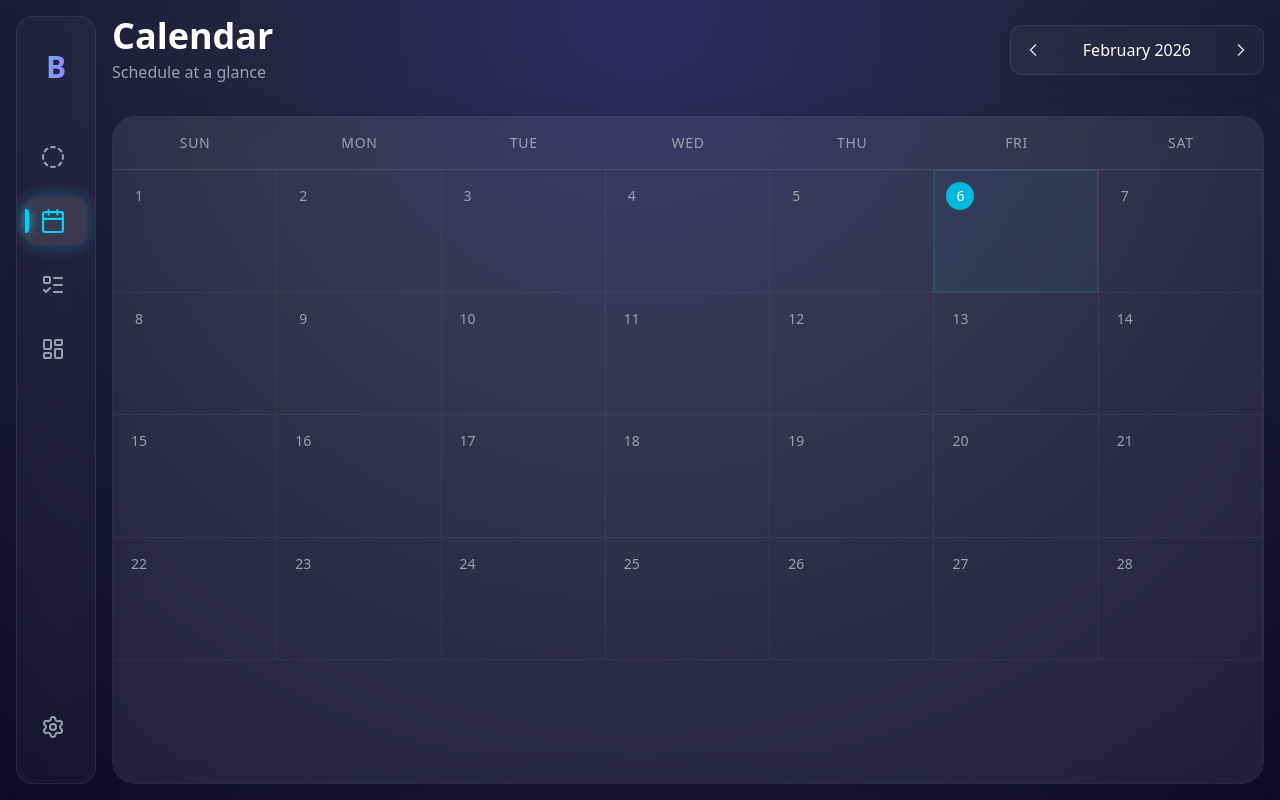
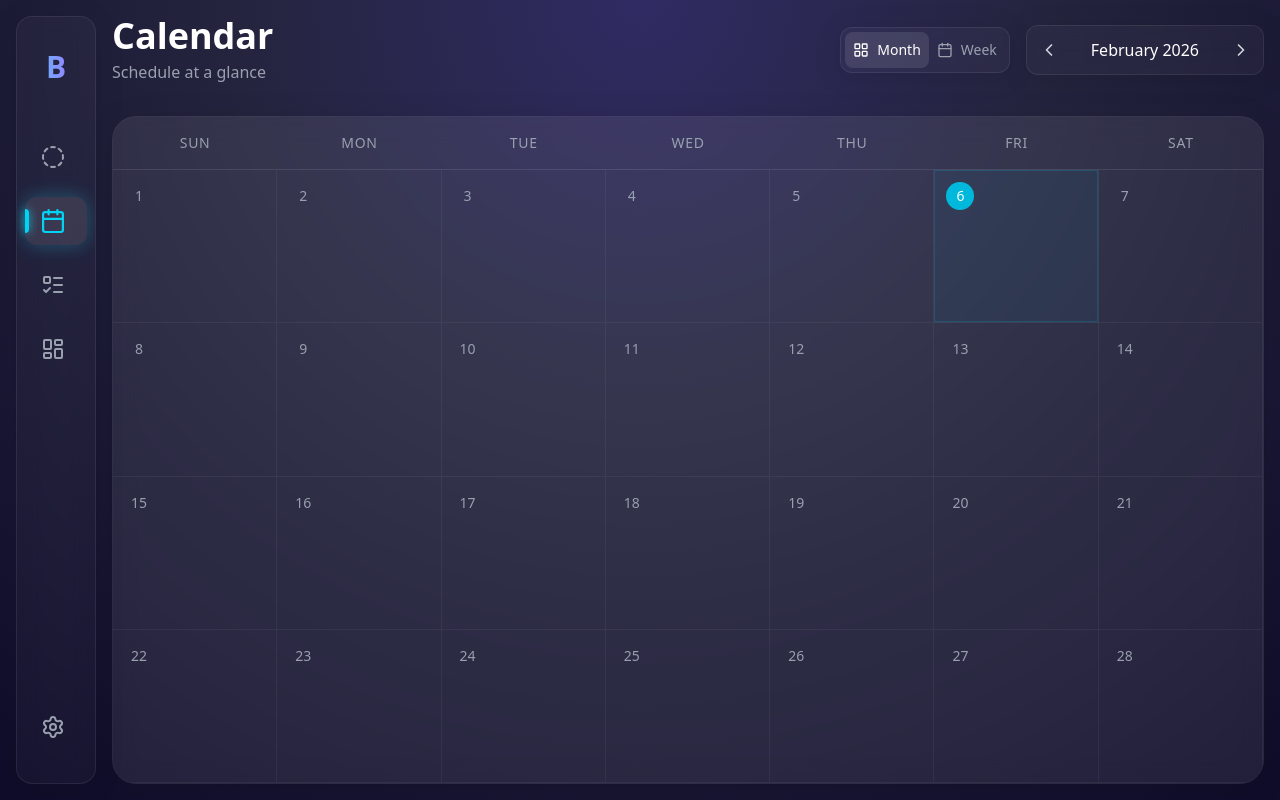
Before and after one commit to marcosromanv00/portfolio-task-manager, a Next.js app: page /calendar in a window 1280 px wide. Built offline with nearby package versions, Linux system fonts and the light colour scheme.

Commit message:
feat: Add calendar and list views for tasks.

```diff
--- a/src/app/calendar/page.tsx
+++ b/src/app/calendar/page.tsx
@@ -13,27 +13,58 @@ import {
   isSameDay,
   addMonths,
   subMonths,
+  addWeeks,
+  subWeeks,
   isToday,
 } from "date-fns";
-import { ChevronLeft, ChevronRight, Plus } from "lucide-react";
+import {
+  ChevronLeft,
+  ChevronRight,
+  Plus,
+  Calendar as CalIcon,
+  LayoutGrid,
+} from "lucide-react";
 import { cn } from "@/lib/utils";
+
+type ViewMode = "month" | "week";
 
 export default function CalendarPage() {
   const { tasks } = useTaskStore();
   const [currentDate, setCurrentDate] = useState(new Date());
+  const [viewMode, setViewMode] = useState<ViewMode>("month");
 
+  const getCalendarDays = () => {
+    if (viewMode === "month") {
       const monthStart = startOfMonth(currentDate);
       const monthEnd = endOfMonth(currentDate);
       const startDate = startOfWeek(monthStart);
       const endDate = endOfWeek(monthEnd);
+      return eachDayOfInterval({ start: startDate, end: endDate });
+    } else {
+      const startDate = startOfWeek(currentDate);
+      const endDate = endOfWeek(currentDate);
+      return eachDayOfInterval({ start: startDate, end: endDate });
+    }
+  };
 
-  const days = eachDayOfInterval({
-    start: startDate,
-    end: endDate,
-  });
+  const days = getCalendarDays();
 
-  const nextMonth = () => setCurrentDate(addMonths(currentDate, 1));
-  const prevMonth = () => setCurrentDate(subMonths(currentDate, 1));
+  const next = () => {
+    setCurrentDate(
+      viewMode === "month"
+        ? addMonths(currentDate, 1)
+        : addWeeks(currentDate, 1),
+    );
+  };
+
+  const prev = () => {
+    setCurrentDate(
+      viewMode === "month"
+        ? subMonths(currentDate, 1)
+        : subWeeks(currentDate, 1),
+    );
+  };
+
   const today = () => setCurrentDate(new Date());
 
   const getTasksForDay = (date: Date) => {
@@ -50,25 +81,57 @@ export default function CalendarPage() {
           <p className="text-gray-400">Schedule at a glance</p>
         </div>
 
-        <div className="flex items-center gap-4 bg-white/5 p-1 rounded-xl glass">
+        <div className="flex items-center gap-4">
+          <div className="bg-white/5 p-1 rounded-xl glass flex">
             <button
-            onClick={prevMonth}
+              onClick={() => setViewMode("month")}
+              className={cn(
+                "p-2 rounded-lg transition-colors flex items-center gap-2 text-sm font-medium",
+                viewMode === "month"
+                  ? "bg-white/10 text-white"
+                  : "text-gray-400 hover:text-white",
+              )}
+            >
+              <LayoutGrid className="w-4 h-4" />
+              Month
+            </button>
+            <button
+              onClick={() => setViewMode("week")}
+              className={cn(
+                "p-2 rounded-lg transition-colors flex items-center gap-2 text-sm font-medium",
+                viewMode === "week"
+                  ? "bg-white/10 text-white"
+                  : "text-gray-400 hover:text-white",
+              )}
+            >
+              <CalIcon className="w-4 h-4" />
+              Week
+            </button>
+          </div>
+
+          <div className="flex items-center gap-2 bg-white/5 p-1 rounded-xl glass">
+            <button
+              onClick={prev}
               className="p-2 hover:bg-white/10 rounded-lg text-gray-300 transition-colors"
             >
               <ChevronLeft className="w-5 h-5" />
             </button>
             <button
               onClick={today}
-            className="px-4 py-2 font-medium text-white hover:bg-white/10 rounded-lg transition-colors"
+              className="px-4 py-2 font-medium text-white hover:bg-white/10 rounded-lg transition-colors min-w-[140px] text-center"
             >
-            {format(currentDate, "MMMM yyyy")}
+              {format(
+                currentDate,
+                viewMode === "month" ? "MMMM yyyy" : "'Week of' MMM d",
+              )}
             </button>
             <button
-            onClick={nextMonth}
+              onClick={next}
               className="p-2 hover:bg-white/10 rounded-lg text-gray-300 transition-colors"
             >
               <ChevronRight className="w-5 h-5" />
             </button>
+          </div>
         </div>
       </header>
 
@@ -86,22 +149,28 @@ export default function CalendarPage() {
         </div>
 
         {/* Calendar Grid */}
-        <div className="grid grid-cols-7 grid-rows-5 flex-1 bg-white/5">
-          {" "}
-          {/* grid-rows-5 or 6 depending on month */}
-          {days.map((day, dayIdx) => {
+        <div
+          className={cn(
+            "grid grid-cols-7 flex-1 bg-white/5",
+            viewMode === "week" ? "grid-rows-1" : "auto-rows-fr",
+          )}
+        >
+          {days.map((day) => {
             const dayTasks = getTasksForDay(day);
-            const isCurrentMonth = isSameMonth(day, monthStart);
+            const isCurrentMonth = isSameMonth(day, currentDate);
             const isDayToday = isToday(day);
 
             return (
               <div
                 key={day.toString()}
                 className={cn(
-                  "min-h-[100px] border-b border-r border-white/5 p-3 flex flex-col gap-1 transition-colors hover:bg-white/5 group relative",
-                  !isCurrentMonth && "bg-black/20 opacity-50",
+                  "border-b border-r border-white/5 p-3 flex flex-col gap-1 transition-colors hover:bg-white/5 group relative",
+                  viewMode === "month" &&
+                    !isCurrentMonth &&
+                    "bg-black/20 opacity-50",
                   isDayToday &&
                     "bg-cyan-500/5 ring-1 ring-inset ring-cyan-500/20",
+                  viewMode === "week" ? "min-h-[400px]" : "min-h-[100px]",
                 )}
               >
                 <div className="flex justify-between items-start">
@@ -120,25 +189,30 @@ export default function CalendarPage() {
                   </button>
                 </div>
 
-                <div className="flex-1 flex flex-col gap-1 mt-2 overflow-y-auto max-h-[100px] scrollbar-hide">
+                <div className="flex-1 flex flex-col gap-1 mt-2 overflow-y-auto scrollbar-hide">
                   {dayTasks.map((task) => (
                     <div
                       key={task.id}
                       className={cn(
-                        "text-xs px-2 py-1 rounded-md truncate",
+                        "text-xs px-2 py-1 rounded-md truncate cursor-pointer",
                         task.status === "done"
                           ? "bg-white/5 text-gray-500 line-through"
                           : task.priority === "critical"
-                            ? "bg-red-500/20 text-red-300"
+                            ? "bg-red-500/20 text-red-300 hover:bg-red-500/30"
                             : task.priority === "high"
-                              ? "bg-orange-500/20 text-orange-300"
-                              : "bg-blue-500/20 text-blue-300",
+                              ? "bg-orange-500/20 text-orange-300 hover:bg-orange-500/30"
+                              : "bg-blue-500/20 text-blue-300 hover:bg-blue-500/30",
                       )}
                     >
+                      {task.dueAt && (
+                        <span className="font-semibold mr-1">
+                          {format(new Date(task.dueAt), "HH:mm")}
+                        </span>
+                      )}
                       {task.title}
                     </div>
                   ))}
-                  {dayTasks.length > 3 && (
+                  {viewMode === "month" && dayTasks.length > 3 && (
                     <div className="text-[10px] text-gray-500 pl-1">
                       + {dayTasks.length - 3} more
                     </div>
```
Also changed, not shown: src/app/list/page.tsx (+99 -13 lines). Lines whose indentation alone changed are shown as unchanged.
